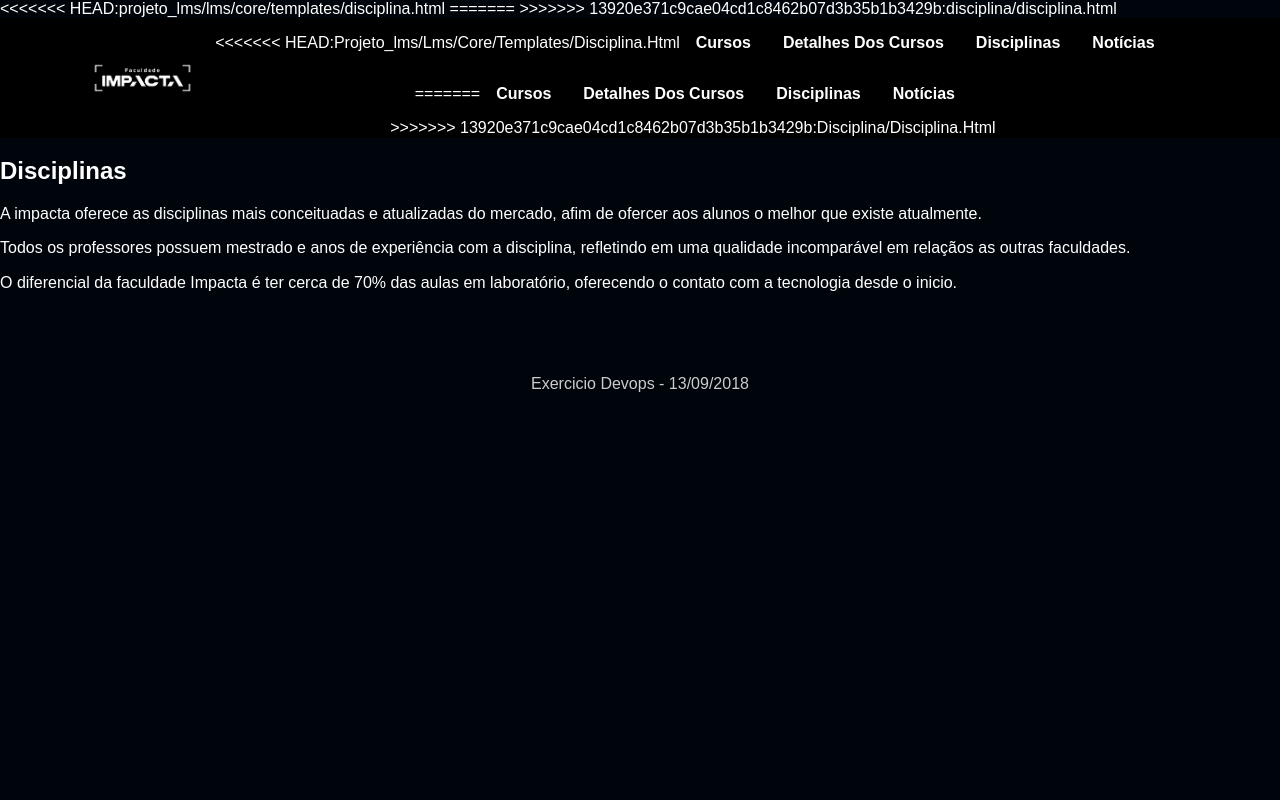
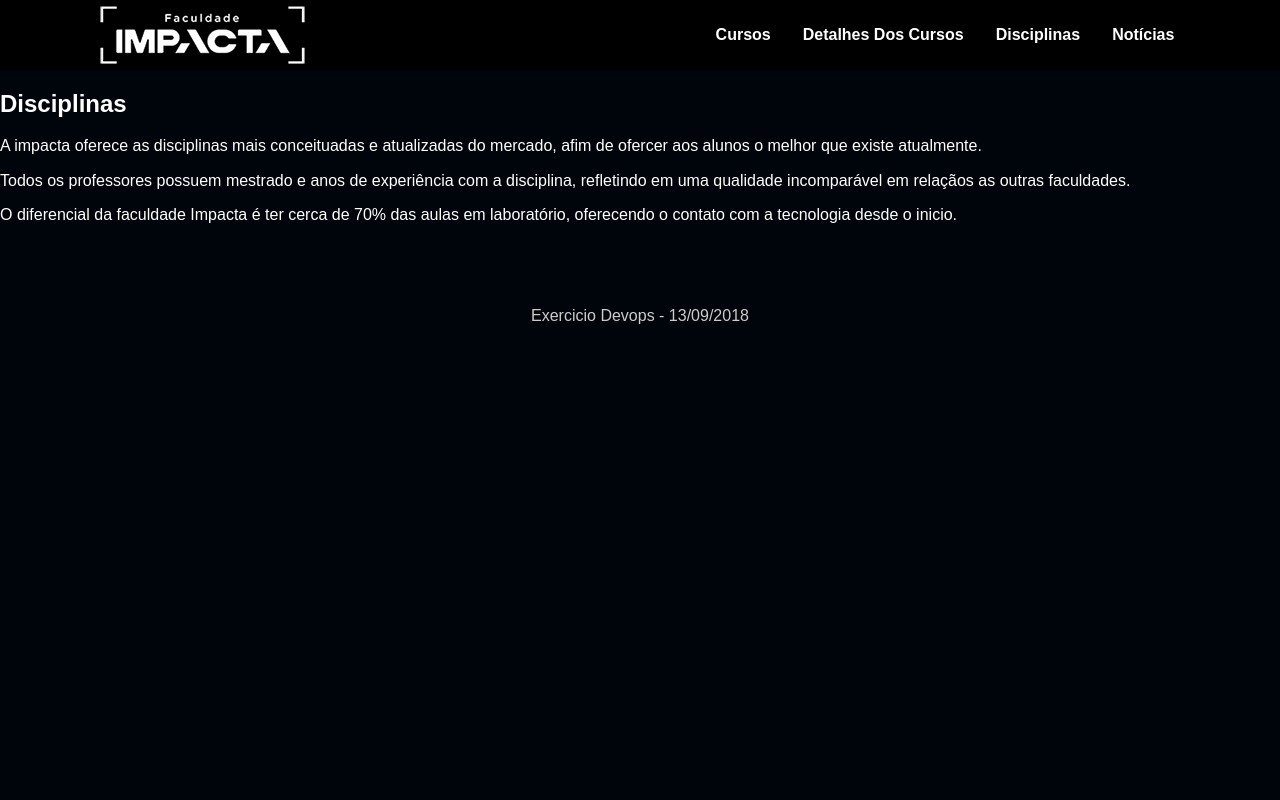
Before and after one commit to ph0980/Projeto-LMS, a Django app: page /disciplina.html in a window 1280 px wide. Run offline with Django 3.2, Linux system fonts and the light colour scheme.

Commit message:
Update disciplina.html

```diff
--- a/core/templates/disciplina.html
+++ b/core/templates/disciplina.html
@@ -6,11 +6,8 @@
     <meta http-equiv="X-UA-Compatible" content="ie=edge">
     <title>DISCIPLINA</title>
     <!-- Css para resetar algumas propriedades diferentes da padrão by Kise -->
-<<<<<<< HEAD:projeto_lms/lms/core/templates/disciplina.html
     <link rel="stylesheet" href="/static/estilo/normakise.css">
-=======
     <link rel="stylesheet" href="static/css/normakise.css">
->>>>>>> 13920e371c9cae04cd1c8462b07d3b35b1b3429b:disciplina/disciplina.html
     <!-- Css de estilos padrões do projeto -->
     <link rel="stylesheet" type="text/css" href="/static/estilo/site.css">
     <link rel="stylesheet" href="/static/estilo/estilo.css">
@@ -24,17 +21,10 @@
             </h1>
             <nav class="topMenu">
                 <ul class="menu">
-<<<<<<< HEAD:projeto_lms/lms/core/templates/disciplina.html
                     <li class="menuItem"><a href="{% url 'listaCursos' %}" class="menuLink">Cursos</a></li>
                     <li class="menuItem"><a href="{% url 'detalheCurso' %}" class="menuLink">Detalhes dos Cursos</a></li>
                     <li class="menuItem"><a href="{% url 'disciplina' %}" class="menuLink">Disciplinas</a></li>
                     <li class="menuItem"><a href="{% url 'noticias' %}" class="menuLink">Notícias</a></li>
-=======
-                    <li class="menuItem"><a href="../listaCursos/listaCursos.html" class="menuLink">Cursos</a></li>
-                    <li class="menuItem"><a href="../detalheCurso/detalheCurso.html" class="menuLink">Detalhes dos Cursos</a></li>
-                    <li class="menuItem"><a href="disciplina.html" class="menuLink">Disciplinas</a></li>
-                    <li class="menuItem"><a href="../noticias/noticias.html" class="menuLink">Notícias</a></li>
->>>>>>> 13920e371c9cae04cd1c8462b07d3b35b1b3429b:disciplina/disciplina.html
                 </ul>
             </nav>
         </div>
```
